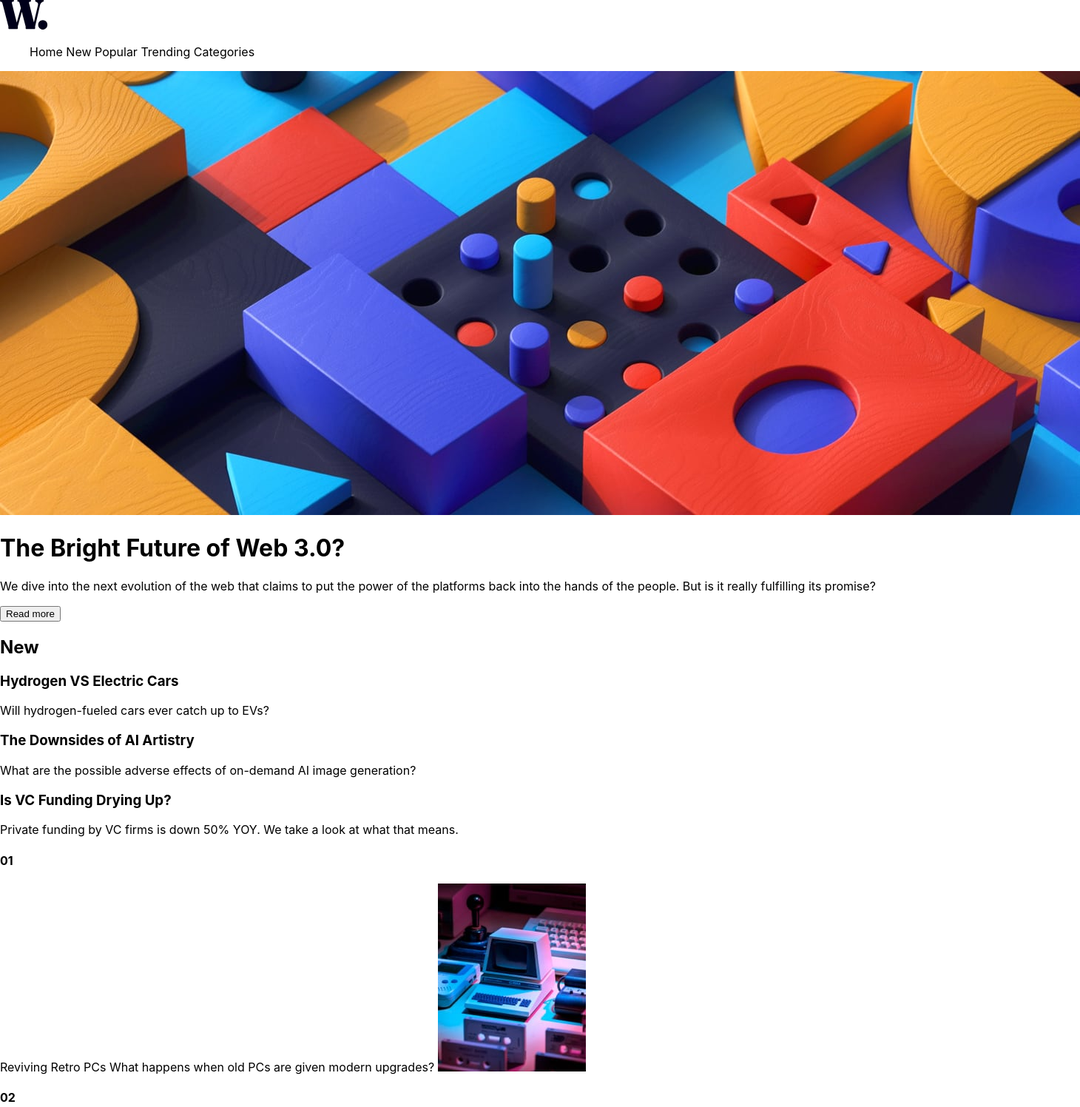
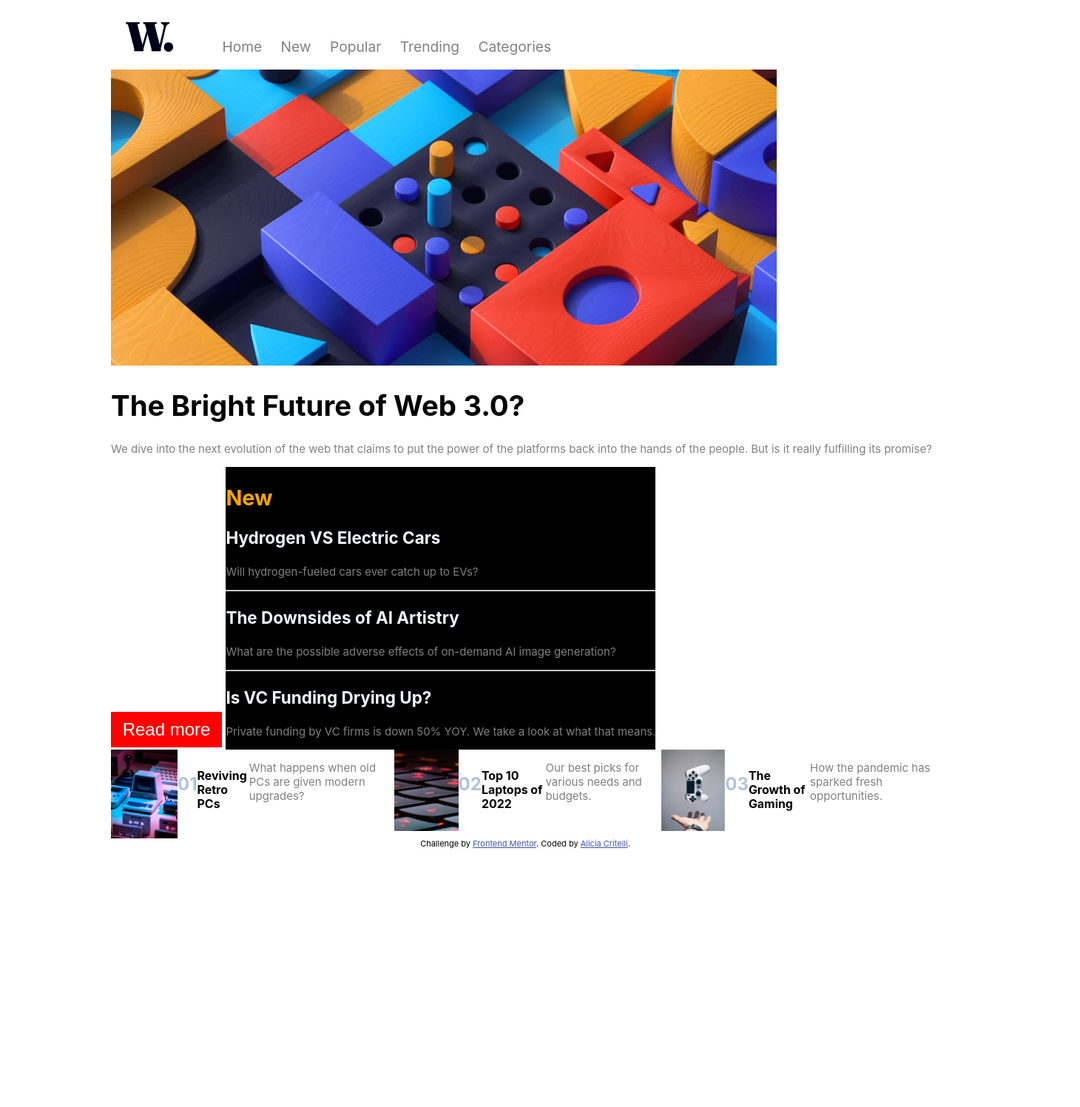
Before and after one commit to Meecore4/news-homepage-main, a plain HTML site: page index.html in a window 1280 px wide. Shown: the top 1496 px of the page at 74% size, 1460 px wide, since content can reach past the window. After the commit the page ends 1157 px from the top, so only its background shows below. Drawn offline with Linux system fonts and the light colour scheme.

Commit message:
3 commit

```diff
--- a/index.html
+++ b/index.html
@@ -17,7 +17,9 @@
 </head>
 <body>
   <header>
+      <div id="logo">
     <img src="/assets/images/logo.svg" alt="logo">
+      </div>
     <nav>
           <ul>
           <li>Home</li>
@@ -26,26 +28,29 @@
           <li>Trending</li>
           <li>Categories</li>
         </ul>
+
+    </nav>
   </header>
-  <img src="assets/images/image-web-3-desktop.jpg">
+  <img src="assets/images/image-web-3-desktop.jpg" width="900px" height="400px">
+
   <h1>The Bright Future of Web 3.0?</h1>
   <p>We dive into the next evolution of the web that claims to put the power of the platforms back into the hands of the people.
   But is it really fulfilling its promise?</p>
 
-  <button>Read more</button>
+  <button type="button">Read more</button>
 
   <aside>
       <div>
-
         <h2>New</h2>
-
           <h3>Hydrogen VS Electric Cars</h3>
     <p>Will hydrogen-fueled cars ever catch up to EVs?</p>
     </div>
+    <hr>
       <div>
           <h3>The Downsides of AI Artistry</h3>
     <p>What are the possible adverse effects of on-demand AI image generation?</p>
       </div>
+      <hr>
       <div>
           <h3>Is VC Funding Drying Up?</h3>
     <p>Private funding by VC firms is down 50% YOY. We take a look at what that means.</p>
@@ -53,20 +58,22 @@
   </aside>
 
   <article>
-      <h4>01</h4>
-  Reviving Retro PCs
-  What happens when old PCs are given modern upgrades?
-  <img src="assets/images/image-retro-pcs.jpg">
+      <img src="assets/images/image-retro-pcs.jpg" width="90px" height="120px">
+        <h4>01</h4><br>
+      <b><h5>Reviving Retro PCs</h5></b><br>
+    <p>What happens when old PCs are given modern upgrades?</p>
 
-      <h4>02</h4>
-  Top 10 Laptops of 2022
-  Our best picks for various needs and budgets.
-  <img src="assets/images/image-top-laptops.jpg">
 
-      <h4>03</h4>
-  The Growth of Gaming
-  How the pandemic has sparked fresh opportunities.
-  <img src="assets/images/image-gaming-growth.jpg">
+      <img src="assets/images/image-top-laptops.jpg" width="90px" height="110px">
+        <h4>02</h4><br>
+      <b><h5>Top 10 Laptops of 2022</h5></b><br>
+    <p>Our best picks for various needs and budgets.</p>
+
+      <img src="assets/images/image-gaming-growth.jpg" width="90px" height="110px">
+        <h4>03</h4><br>
+      <b><h5>The Growth of Gaming</h5></b><br>
+    <p>How the pandemic has sparked fresh opportunities.</p>
+
   </article>
 
   <div class="attribution">
--- a/style.css
+++ b/style.css
@@ -4,12 +4,85 @@
 }
 
 body{
-     margin: 0;
-     padding: 0;
+
+     margin: 10px 10px 10px 150px;
      font-family:"Inter";
+     font-size: larger;
+
+}
+
+button{
+    background-color:red;
+    color:white;
+    border: 4px;
+    font-size: x-large;
+    padding:10px;
+    width: 150px;
+}
+
+button:hover{
+    background-color: black;
+
+}
+
+nav{
+    word-spacing: 20px;
+    display:flex;
+    display:inline-flex;
+
 }
 
 li{
     list-style: none;
     display: inline;
+    justify-content: right;
+    color:grey;
 }
+
+li:hover{
+    color:red;
+}
+
+#logo{
+    display: flex;
+    display:inline-flex;/*permet d'aligner le logo et la barre navigation*/
+    margin:20px;
+
+}
+
+article{
+    display: flex;
+    justify-content: inline-block;
+    white-space: pre-line;
+
+}
+
+
+h2{
+    color:orange;
+}
+
+h3:hover{
+    color:orange;
+}
+
+h4{
+    font-size:x-large;
+    color:lightsteelblue;
+}
+
+h5:hover{
+    color:red;
+}
+aside{
+    background-color: black;
+    color: aliceblue;
+    display:inline-block;
+    vertical-align: right;
+
+}
+
+p{
+    color:grey;
+    font-size:15px;
+}
```
Lines whose indentation alone changed are shown as unchanged.
